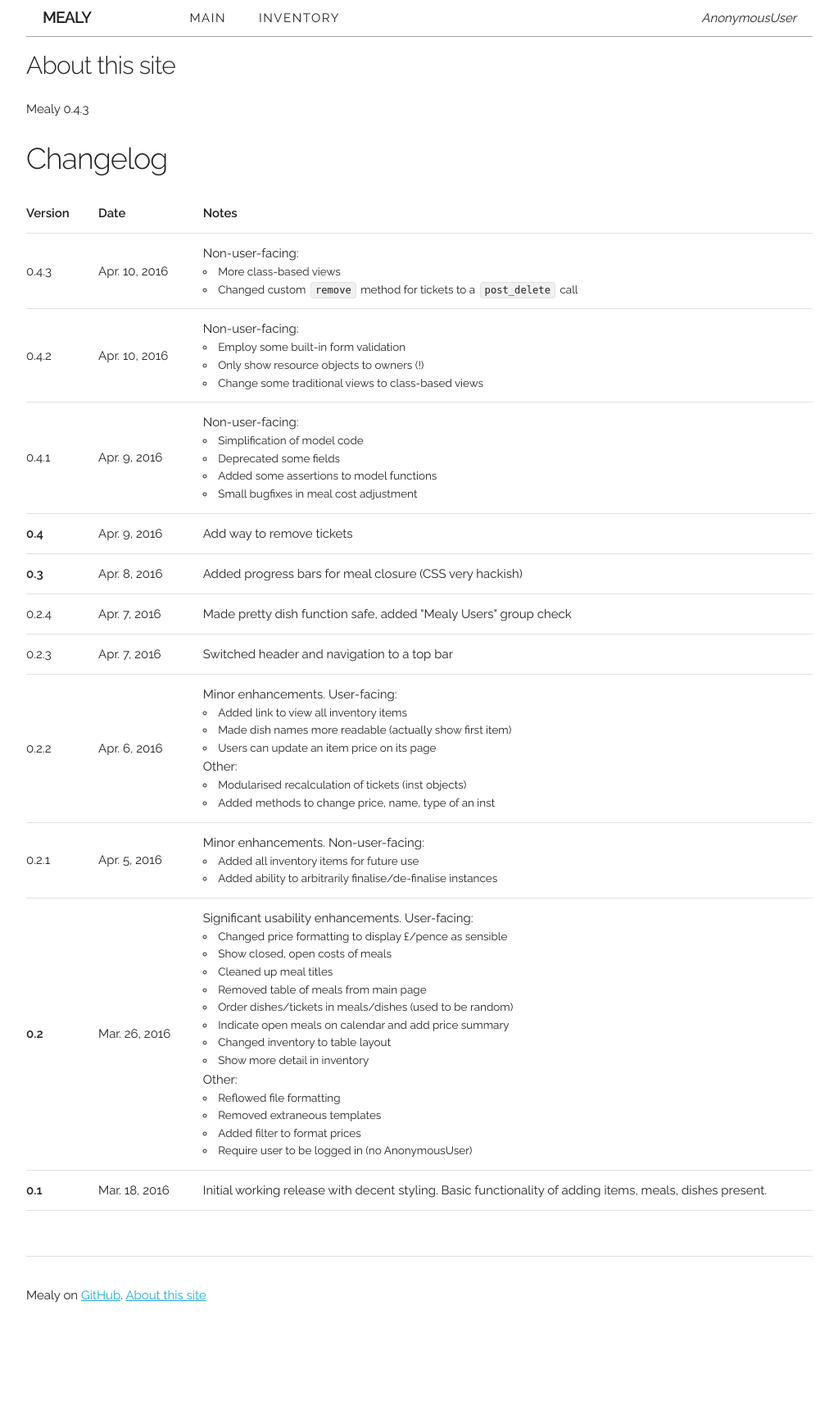
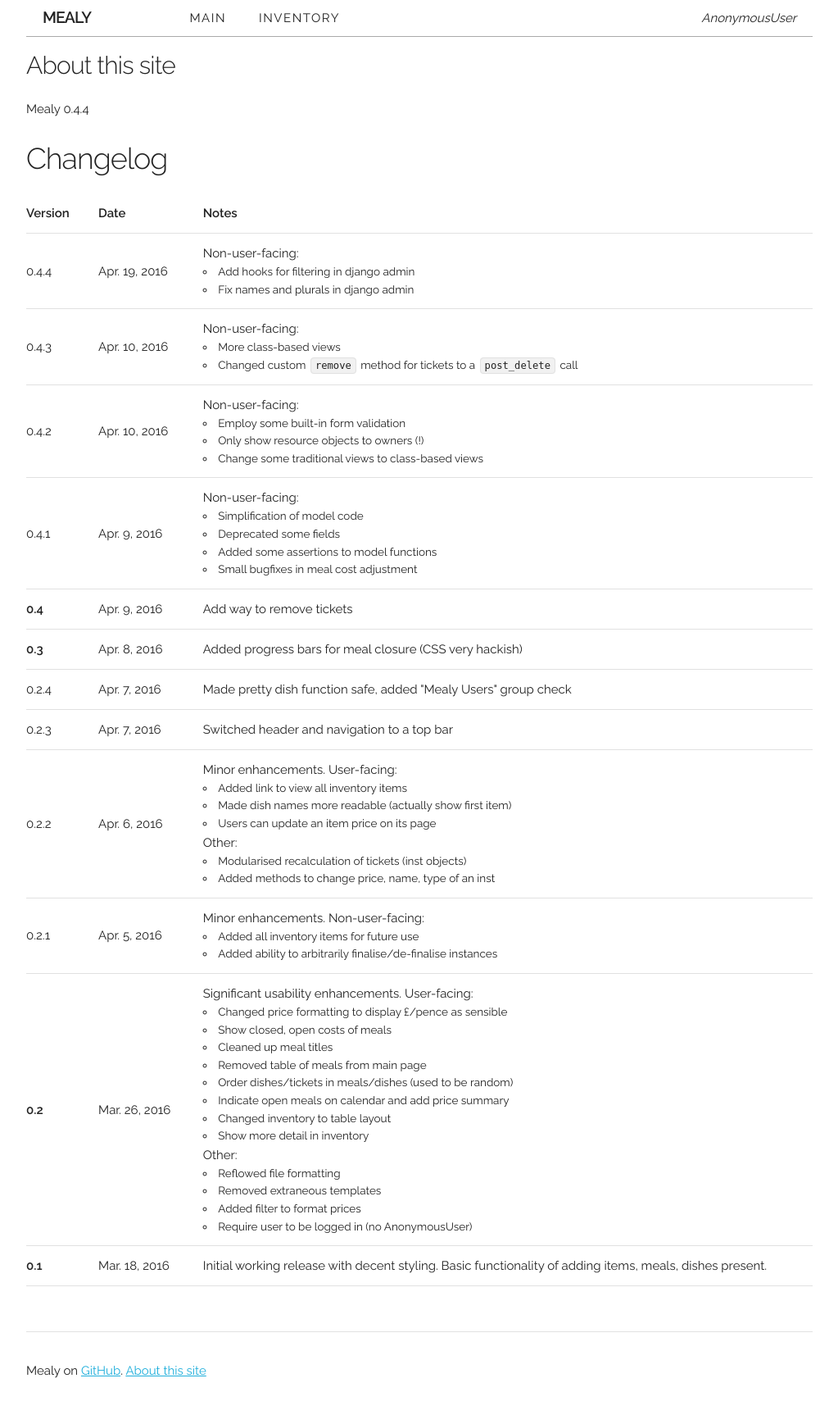
Before and after one commit to nw0/mealy, a Django app: template templates/mealy/about.html in a window 1280 px wide. Shown: the whole page at 82% size, without its empty margins (128-1151 px from the left). Before the commit the page ends 1589 px from the top, so only its background shows below. Run offline with Django 3.2, Linux system fonts and the light colour scheme; the template is opened without the code that fills it, so the values that code supplies are empty.

Commit message:
models: change verbose name to readable names

```diff
--- a/models/res_inst.py
+++ b/models/res_inst.py
@@ -80,3 +80,6 @@ class Resource_Inst(models.Model):
 
     def __str__(self):
         return self.res_name + " (" + str(self.id) + ")"
+
+    class Meta:
+        verbose_name        = "resource instance"
--- a/models/res_type.py
+++ b/models/res_type.py
@@ -6,3 +6,6 @@ class Resource_Type(models.Model):
 
     def __str__(self):
         return self.r_name
+
+    class Meta:
+        verbose_name    = "resource type"
--- a/models/ticket.py
+++ b/models/ticket.py
@@ -58,6 +58,9 @@ class Resource_Ticket(models.Model):
     def __str__(self):
         return self.resource_inst.res_name
 
+    class Meta:
+        verbose_name    = "resource ticket"
+
 @receiver(signals.post_delete, sender=Resource_Ticket)
 def clean_ticket(sender, **kwargs):
     ticket = kwargs.get('instance')
--- a/templates/mealy/about.html
+++ b/templates/mealy/about.html
@@ -3,7 +3,7 @@
 {% block content %}
 <div class="twelve columns">
   <h4>About this site</h4>
-  <p>Mealy 0.4.3</p>
+  <p>Mealy 0.4.4</p>
 
   <h3>Changelog</h3>
   <table class="u-full-width">
@@ -12,6 +12,16 @@
         <th>Version</th>
         <th>Date</th>
         <th>Notes</th>
+      </tr>
+      <tr>
+        <td>0.4.4</td>
+        <td>Apr. 19, 2016</td>
+        <td>Non-user-facing:
+          <ul>
+            <li>Add hooks for filtering in django admin</li>
+            <li>Fix names and plurals in django admin</li>
+          </ul>
+        </td>
       </tr>
       <tr>
         <td>0.4.3</td>
```
